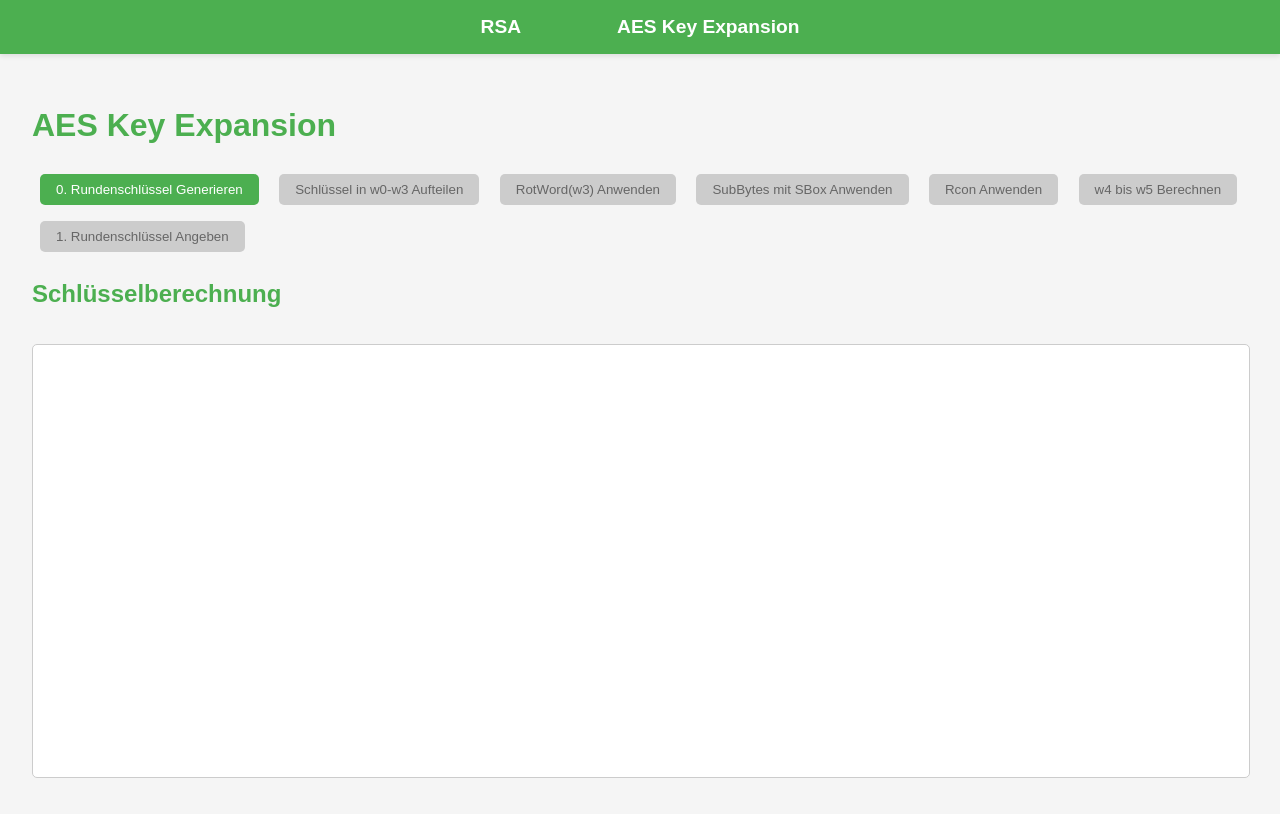
After one commit to soko-xyz/Informationssicherheit, a web app: page /aes-key.html in a window 1280 px wide. The commit adds this page. Run offline with its HTML, style and script files only (its server is not run), Linux system fonts and the light colour scheme; data that the repository does not hold is empty.

Commit message:
added aes key expansion

```diff
--- /dev/null
+++ b/src/main/resources/static/aes-key.html
@@ -0,0 +1,32 @@
+<!DOCTYPE html>
+<html lang="en">
+<head>
+    <meta charset="UTF-8">
+    <meta name="viewport" content="width=device-width, initial-scale=1.0">
+    <title>AES Key Üben</title>
+    <script src="js/aes-key.js"></script>
+    <link rel="stylesheet" href="css/style.css">
+</head>
+<body>
+<header>
+    <nav>
+        <ul>
+            <li><a href="/rsa.html">RSA</a></li>
+            <li><a href="/aes-key.html">AES Key Expansion</a></li>
+        </ul>
+    </nav>
+</header>
+<main>
+    <h1>AES Key Expansion</h1>
+    <button id="generateKey">0. Rundenschlüssel Generieren</button>
+    <button disabled id="splitKey">Schlüssel in w0-w3 Aufteilen</button>
+    <button disabled id="applyRotWord">RotWord(w3) Anwenden</button>
+    <button disabled id="applySubBytes">SubBytes mit SBox Anwenden</button>
+    <button disabled id="applyRcon">Rcon Anwenden</button>
+    <button disabled id="calculateW4-5">w4 bis w5 Berechnen</button>
+    <button disabled id="nextKey">1. Rundenschlüssel Angeben</button>
+    <h2>Schlüsselberechnung</h2>
+    <textarea id="aesExplanation" readonly></textarea>
+</main>
+</body>
+</html>
--- a/src/main/resources/static/css/style.css
+++ b/src/main/resources/static/css/style.css
@@ -1,9 +1,41 @@
 body {
     font-family: Arial, sans-serif;
     margin: 0;
-    padding: 2rem;
+    padding: 0;
     background-color: #f5f5f5;
     color: #333;
+}
+header {
+    background-color: #4CAF50;
+    padding: 1rem 0;
+    box-shadow: 0 2px 5px rgba(0, 0, 0, 0.1);
+}
+header nav ul {
+    list-style: none;
+    display: flex;
+    justify-content: center;
+    align-items: center;
+    margin: 0;
+    padding: 0;
+}
+header nav ul li {
+    margin: 0 2rem;
+}
+header nav ul li a {
+    color: white;
+    text-decoration: none;
+    font-weight: bold;
+    font-size: 1.2rem;
+    padding: 0.5rem 1rem;
+    border-radius: 5px;
+    transition: background-color 0.3s ease;
+}
+header nav ul li a:hover {
+    background-color: rgba(255, 255, 255, 0.2);
+    text-decoration: none;
+}
+main {
+    padding: 2rem;
 }
 h1, h2 {
     color: #4CAF50;
--- /dev/null
+++ b/src/main/resources/static/js/aes-key.js
@@ -0,0 +1,153 @@
+const SBox = [
+    [0x63, 0x7c, 0x77, 0x7b, 0xf2, 0x6b, 0x6f, 0xc5, 0x30, 0x01, 0x67, 0x2b, 0xfe, 0xd7, 0xab, 0x76],
+    [0xca, 0x82, 0xc9, 0x7d, 0xfa, 0x59, 0x47, 0xf0, 0xad, 0xd4, 0xa2, 0xaf, 0x9c, 0xa4, 0x72, 0xc0],
+    [0xb7, 0xfd, 0x93, 0x26, 0x36, 0x3f, 0xf7, 0xcc, 0x34, 0xa5, 0xe5, 0xf1, 0x71, 0xd8, 0x31, 0x15],
+    [0x04, 0xc7, 0x23, 0xc3, 0x18, 0x96, 0x05, 0x9a, 0x07, 0x12, 0x80, 0xe2, 0xeb, 0x27, 0xb2, 0x75],
+    [0x09, 0x83, 0x2c, 0x1a, 0x1b, 0x6e, 0x5a, 0xa0, 0x52, 0x3b, 0xd6, 0xb3, 0x29, 0xe3, 0x2f, 0x84],
+    [0x53, 0xd1, 0x00, 0xed, 0x20, 0xfc, 0xb1, 0x5b, 0x6a, 0xcb, 0xbe, 0x39, 0x4a, 0x4c, 0x58, 0xcf],
+    [0xd0, 0xef, 0xaa, 0xfb, 0x43, 0x4d, 0x33, 0x85, 0x45, 0xf9, 0x02, 0x7f, 0x50, 0x3c, 0x9f, 0xa8],
+    [0x51, 0xa3, 0x40, 0x8f, 0x92, 0x9d, 0x38, 0xf5, 0xbc, 0xb6, 0xda, 0x21, 0x10, 0xff, 0xf3, 0xd2],
+    [0xcd, 0x0c, 0x13, 0xec, 0x5f, 0x97, 0x44, 0x17, 0xc4, 0xa7, 0x7e, 0x3d, 0x64, 0x5d, 0x19, 0x73],
+    [0x60, 0x81, 0x4f, 0xdc, 0x22, 0x2a, 0x90, 0x88, 0x46, 0xee, 0xb8, 0x14, 0xde, 0x5e, 0x0b, 0xdb],
+    [0xe0, 0x32, 0x3a, 0x0a, 0x49, 0x06, 0x24, 0x5c, 0xc2, 0xd3, 0xac, 0x62, 0x91, 0x95, 0xe4, 0x79],
+    [0xe7, 0xc8, 0x37, 0x6d, 0x8d, 0xd5, 0x4e, 0xa9, 0x6c, 0x56, 0xf4, 0xea, 0x65, 0x7a, 0xae, 0x08],
+    [0xba, 0x78, 0x25, 0x2e, 0x1c, 0xa6, 0xb4, 0xc6, 0xe8, 0xdd, 0x74, 0x1f, 0x4b, 0xbd, 0x8b, 0x8a],
+    [0x70, 0x3e, 0xb5, 0x66, 0x48, 0x03, 0xf6, 0x0e, 0x61, 0x35, 0x57, 0xb9, 0x86, 0xc1, 0x1d, 0x9e],
+    [0xe1, 0xf8, 0x98, 0x11, 0x69, 0xd9, 0x8e, 0x94, 0x9b, 0x1e, 0x87, 0xe9, 0xce, 0x55, 0x28, 0xdf],
+    [0x8c, 0xa1, 0x89, 0x0d, 0xbf, 0xe6, 0x42, 0x68, 0x41, 0x99, 0x2d, 0x0f, 0xb0, 0x54, 0xbb, 0x16]
+]
+
+const RCON1 = [0x01, 0x00, 0x00, 0x00];
+
+document.addEventListener("DOMContentLoaded", () => {
+    const explanationBox = document.getElementById("aesExplanation");
+
+    let roundKey, rotWordResult, subBytesResult, addedRCONResult, words;
+
+    function appendExplanation(text) {
+        explanationBox.value += text + "\n-------------------\n";
+        explanationBox.scrollTop = explanationBox.scrollHeight;
+    }
+
+    function updateButtonStates() {
+        document.getElementById("splitKey").disabled = !roundKey;
+        document.getElementById("applyRotWord").disabled = !words[3]
+        document.getElementById("applySubBytes").disabled = rotWordResult.length !== 4;
+        document.getElementById("applyRcon").disabled = !subBytesResult.length;
+        document.getElementById("calculateW4-5").disabled = !addedRCONResult.length;
+        document.getElementById("nextKey").disabled = !words[7];
+    }
+
+    function resetArrays() {
+        rotWordResult = [];
+        subBytesResult = [];
+        addedRCONResult = [];
+        words = [];
+    }
+
+    function generateRandomRoundKey() {
+        const key = [];
+        for (let i = 0; i < 4; i++) {
+            const word = [];
+            for (let j = 0; j < 4; j++) {
+                word.push(Math.floor(Math.random() * 256));
+            }
+            key.push(word);
+        }
+        return key;
+    }
+
+    function rotWord(word) {
+        return [...word.slice(1), word[0]];
+    }
+
+    function subBytes(word) {
+        return word.map(byte => {
+            const row = (byte & 0xF0) >> 4;
+            const col = byte & 0x0F;
+            return SBox[row][col];
+        });
+    }
+
+    function addRCON(word) {
+        return word.map((byte, index) => byte ^ RCON1[index]);
+    }
+
+    function printXORWordsHandWrittenStyle(word1, word2, explanation) {
+        const xorResult = word1.map((byte, index) => byte ^ word2[index]);
+
+        explanation.push(' ' + word1.map(b => b.toString(2).padStart(8, '0')).join(' '));
+        explanation.push('⊕' + word2.map(b => b.toString(2).padStart(8, '0')).join(' '));
+        explanation.push("=".repeat(36));
+        explanation.push(' ' + xorResult.map(b => b.toString(2).padStart(8, '0')).join(' '));
+        explanation.push(' ' + xorResult.map(b => b.toString(16).padStart(2, '0')).join('         '));
+        return xorResult;
+    }
+
+    document.getElementById("generateKey").addEventListener("click", () => {
+        explanationBox.value = "";
+        resetArrays();
+
+        roundKey = generateRandomRoundKey();
+        appendExplanation(`0. Rundenschlüssel (Matrix):\n${roundKey.map(row => row.map(b => b.toString(16).padStart(2, '0')).join(' ')).join('\n')}`);
+        updateButtonStates();
+    });
+
+    document.getElementById("splitKey").addEventListener("click", () => {
+        words[0] = roundKey.map(word => word[0]);
+        words[1] = roundKey.map(word => word[1]);
+        words[2] = roundKey.map(word => word[2]);
+        words[3] = roundKey.map(word => word[3]);
+
+        appendExplanation(`Wörter des Rundenschlüssels:\nw0=(${words[0].map(b => b.toString(16).padStart(2, '0')).join(' ')})^T\nw1=(${words[1].map(b => b.toString(16).padStart(2, '0')).join(' ')})^T\nw2=(${words[2].map(b => b.toString(16).padStart(2, '0')).join(' ')})^T\nw3=(${words[3].map(b => b.toString(16).padStart(2, '0')).join(' ')})^T`);
+        updateButtonStates();
+    });
+
+    document.getElementById("applyRotWord").addEventListener("click", () => {
+        rotWordResult = rotWord(words[3]);
+
+        appendExplanation(`RotWord(w3)=(${rotWordResult.map(b => b.toString(16).padStart(2, '0')).join(' ')})^T`);
+        updateButtonStates();
+    });
+
+    document.getElementById("applySubBytes").addEventListener("click", () => {
+        subBytesResult = subBytes(rotWordResult);
+
+        appendExplanation(`SubBytes(RotWord(W3))=(${subBytesResult.map(b => b.toString(16).padStart(2, '0')).join(' ')})^T`);
+        updateButtonStates();
+
+    });
+
+    document.getElementById("applyRcon").addEventListener("click", () => {
+        addedRCONResult = addRCON(subBytesResult);
+
+        appendExplanation(`RCON(SubBytes(RotWord(W3)))=(${addedRCONResult.map(b => b.toString(16).padStart(2, '0')).join(' ')})^T`);
+        updateButtonStates();
+    });
+
+    document.getElementById("calculateW4-5").addEventListener("click", () => {
+        let explanation = []
+        words[4] = printXORWordsHandWrittenStyle(words[0], addedRCONResult, explanation)
+        explanation.push(`\nW4=(${words[4].map(b => b.toString(16).padStart(2, '0')).join(' ')})^T\n`);
+        words[5] = printXORWordsHandWrittenStyle(words[4], words[1], explanation)
+        explanation.push(`\nW5=(${words[5].map(b => b.toString(16).padStart(2, '0')).join(' ')})^T\n`);
+        words[6] = printXORWordsHandWrittenStyle(words[5], words[2], explanation)
+        explanation.push(`\nW6=(${words[6].map(b => b.toString(16).padStart(2, '0')).join(' ')})^T\n`);
+        words[7] = printXORWordsHandWrittenStyle(words[6], words[3], explanation)
+        explanation.push(`\nW7=(${words[7].map(b => b.toString(16).padStart(2, '0')).join(' ')})^T\n`);
+
+        appendExplanation(explanation.join('\n'));
+        updateButtonStates();
+    });
+
+    document.getElementById("nextKey").addEventListener("click", () => {
+        const newKey = [words[4], words[5], words[6], words[7]];
+        const transposedKey = newKey[0].map((_, colIndex) => newKey.map(row => row[colIndex]));
+        const formattedKey = transposedKey
+            .map(row => row.map(b => b.toString(16).padStart(2, '0')).join(' '))
+            .join('\n');
+
+        appendExplanation(`1. Rundenschlüssel (Matrix):\n${formattedKey}`);
+    });
+
+});
```
Also changed, not shown: src/main/resources/static/index.html (deleted, +0 -22 lines), src/main/resources/static/rsa.html (added, +32 -0 lines).
